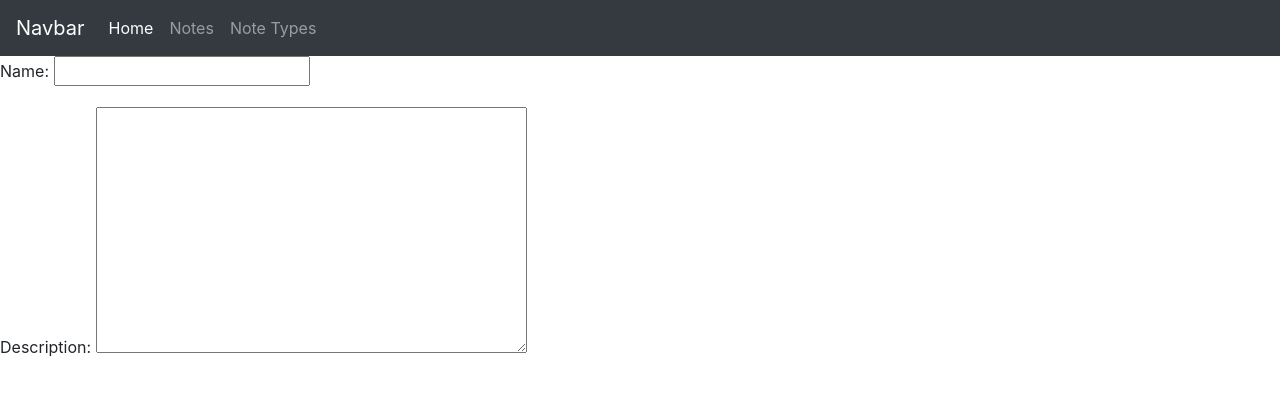
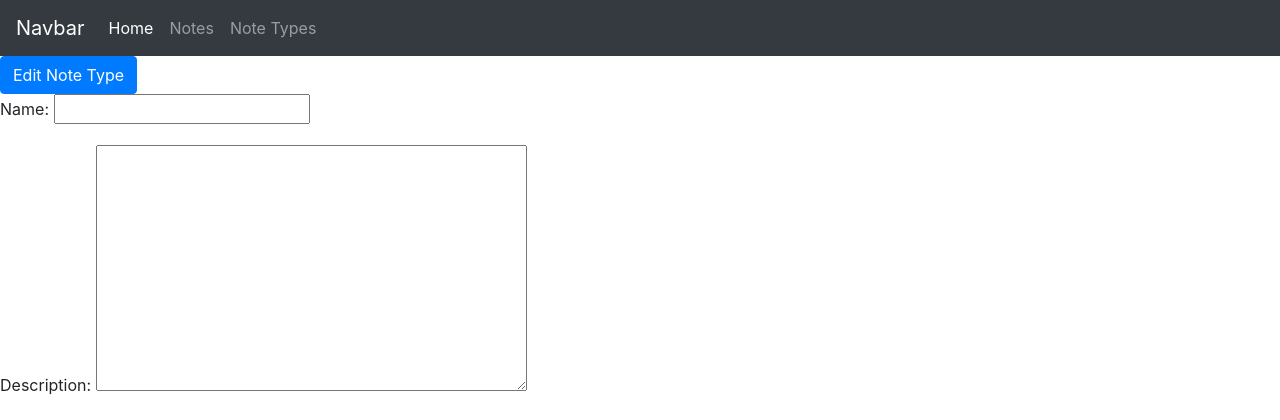
Before and after one commit to kiarash-gh/Note-Taking, a Django app: template note/note_taking/templates/note_taking/note_type_detail.html in a window 1280 px wide. Shown: the top 420 px of the page. Run offline with Django 5.2, Linux system fonts and the light colour scheme; the template is opened without the code that fills it: values that come from a table or form of the project are taken from there, others are empty; some libraries are stand-ins or nearby versions.

Commit message:
refactor: add edit to note and note type detail

```diff
--- a/note/note_taking/templates/note_taking/note_detail.html
+++ b/note/note_taking/templates/note_taking/note_detail.html
@@ -1,6 +1,10 @@
 {% extends "main.html" %}
 
 {% block content %}
+<div>
+    <a href={% url 'edit-note' note.id %} class="btn btn-primary">Edit Note</a>
+</div>
+
 <form method="get" action="">
     {{ form.as_p }}
 </form>
--- a/note/note_taking/templates/note_taking/note_type_detail.html
+++ b/note/note_taking/templates/note_taking/note_type_detail.html
@@ -1,6 +1,10 @@
 {% extends "main.html" %}
 
 {% block content %}
+<div>
+    <a href={% url 'edit-note-type' note_type.id %} class="btn btn-primary">Edit Note Type</a>
+</div>
+
 <form method="get" action="">
     {{ form.as_p }}
 </form>
```
